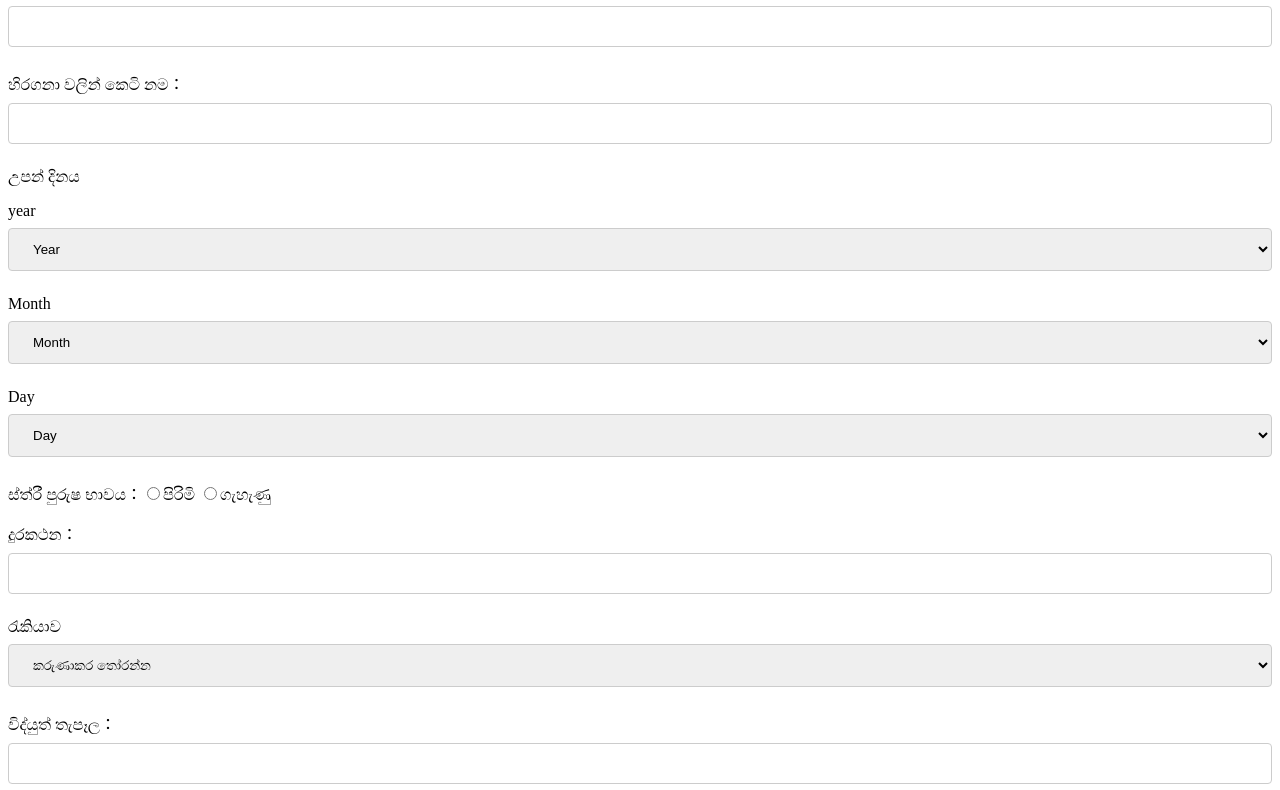
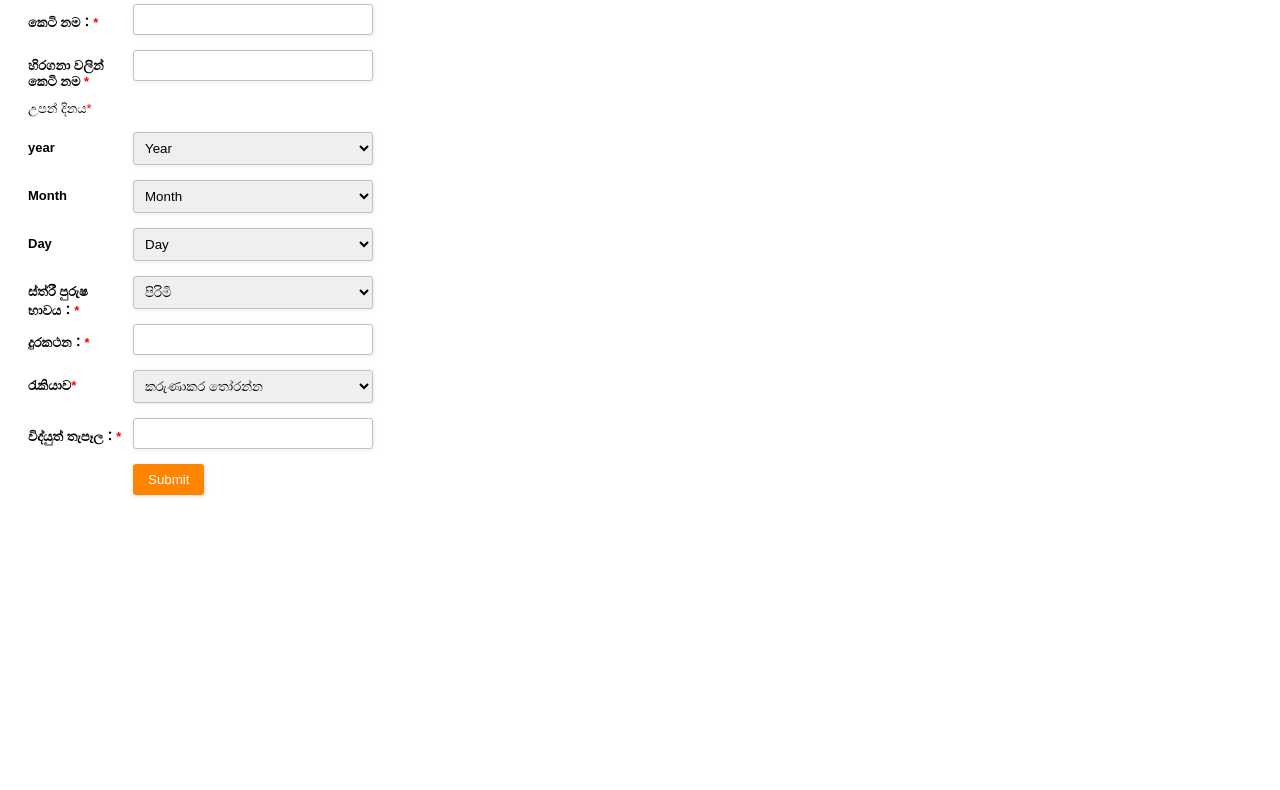
Before and after one commit to RobbinAKM/seleniumtw, a website: page view/form.html in a window 1280 px wide. Shown: the part 42-832 px from the top of the page. After the commit the page ends 800 px from the top, so only its background shows below. Drawn offline with Linux system fonts and the light colour scheme; files that its build step writes are made by us from their sources.

Commit message:
add files for project

```diff
--- a/public/style.css
+++ b/public/style.css
@@ -1,30 +1,86 @@
-input[type=text], select {
-  width: 100%;
-  padding: 12px 20px;
-  margin: 8px 0;
-  display: inline-block;
-  border: 1px solid #ccc;
-  border-radius: 4px;
-  box-sizing: border-box;
+.form-style-2{
+	max-width: 500px;
+	padding: 20px 12px 10px 20px;
+	font: 13px Arial, Helvetica, sans-serif;
+}
+.form-style-2-heading{
+	font-weight: bold;
+	font-style: italic;
+	border-bottom: 2px solid #ddd;
+	margin-bottom: 20px;
+	font-size: 15px;
+	padding-bottom: 3px;
 }
 
-input[type=submit] {
-  width: 100%;
-  background-color: #4CAF50;
-  color: white;
-  padding: 14px 20px;
-  margin: 8px 0;
-  border: none;
-  border-radius: 4px;
-  cursor: pointer;
+.form-style-2-heading2{
+  max-width: 500px;
+	font: 13px Arial, Helvetica, sans-serif;
+  margin-top: 20px;
 }
 
-input[type=submit]:hover {
-  background-color: #45a049;
+.form-style-2 label{
+	display: block;
+	margin: 0px 0px 15px 0px;
 }
-
-div {
-  border-radius: 5px;
-  background-color: #f2f2f2;
-  padding: 20px;
+.form-style-2 label > span{
+	width: 100px;
+	font-weight: bold;
+	float: left;
+	padding-top: 8px;
+	padding-right: 5px;
 }
+.form-style-2 span.required{
+	color:red;
+}
+.form-style-2 .tel-number-field{
+	width: 40px;
+	text-align: center;
+}
+.form-style-2 input.input-field, .form-style-2 .select-field{
+	width: 48%;
+}
+.form-style-2 input.input-field,
+.form-style-2 .tel-number-field,
+.form-style-2 .textarea-field,
+ .form-style-2 .select-field{
+	box-sizing: border-box;
+	-webkit-box-sizing: border-box;
+	-moz-box-sizing: border-box;
+	border: 1px solid #C2C2C2;
+	box-shadow: 1px 1px 4px #EBEBEB;
+	-moz-box-shadow: 1px 1px 4px #EBEBEB;
+	-webkit-box-shadow: 1px 1px 4px #EBEBEB;
+	border-radius: 3px;
+	-webkit-border-radius: 3px;
+	-moz-border-radius: 3px;
+	padding: 7px;
+	outline: none;
+}
+.form-style-2 .input-field:focus,
+.form-style-2 .tel-number-field:focus,
+.form-style-2 .textarea-field:focus,
+.form-style-2 .select-field:focus{
+	border: 1px solid #0C0;
+}
+.form-style-2 .textarea-field{
+	height:100px;
+	width: 55%;
+}
+.form-style-2 input[type=submit],
+.form-style-2 input[type=button]{
+	border: none;
+	padding: 8px 15px 8px 15px;
+	background: #FF8500;
+	color: #fff;
+	box-shadow: 1px 1px 4px #DADADA;
+	-moz-box-shadow: 1px 1px 4px #DADADA;
+	-webkit-box-shadow: 1px 1px 4px #DADADA;
+	border-radius: 3px;
+	-webkit-border-radius: 3px;
+	-moz-border-radius: 3px;
+}
+.form-style-2 input[type=submit]:hover,
+.form-style-2 input[type=button]:hover{
+	background: #EA7B00;
+	color: #fff;
+}
--- a/selenium.js
+++ b/selenium.js
@@ -5,8 +5,8 @@ const By = selenium.By ;
 
 const url = "https://townwork.net/appInpt/?joid=Y0055J4X";
 
-var name="kanaiya";
-var namefurikana="かにや";
+var name=document.getElementById("name").value;
+var namefurikana=document.getElementById("nameHirakana").value;
 var ph="07021669796";
 var email="dd@gmail.com";
 var sex="men";
--- a/view/form.html
+++ b/view/form.html
@@ -8,16 +8,18 @@
 </head>
 
 <body>
+<img src="ndb.jpg" alt="ndb-logo">
+  <div class="form-style-2">
   <form>
-  <p>
-කෙටි නම：<input type="text" name="name" size="40">
-  </p>
-  <p>
-  හිරගනා වලින් කෙටි නම：<input type="text" name="name" size="40">
-  </p>
-  <p>උපන් දිනය</p>
-  <p>year
-    <select>
+  <label for="field1"><span>
+කෙටි නම：<span class="required">*</span></span><input type="text"  class="input-field" name="field1">
+  </label>
+  <label for="field2"><span>
+  හිරගනා වලින් කෙටි නම <span class="required">*</span></span><input type="text"  class="input-field" name="field2">
+  </label>
+   <div class="form-style-2-heading2">උපන් දිනය<span class="required">*</span></div><br>
+  <label for="field4"><span>year</span>
+    <select name="field4" class="select-field">
       <option value="null">Year</option>
       <option value="1900">1900</option>
       <option value="1901">1901</option>
@@ -125,9 +127,9 @@
       <option value="2003">2003</option>
       <option value="2004">2004</option>
       </select>
-  </p>
-  <p>Month
-    <select>
+  </label>
+  <label for="field4"><span>Month</span>
+    <select name="field4" class="select-field">
       <option value="null">Month</option>
       <option value="1">1</option>
       <option value="2">2</option>
@@ -142,9 +144,9 @@
       <option value="11">11</option>
       <option value="12">12</option>
       </select>
-  </p>
-  <p>Day
-    <select>
+  </label>
+  <label for="field4"><span>Day</span>
+    <select name="field4" class="select-field">
       <option value="null">Day</option>
       <option value="1">1</option>
       <option value="2">2</option>
@@ -178,17 +180,18 @@
       <option value="30">30</option>
       <option value="31">31</option>
       </select>
-  </p>
-  <p>
-ස්ත්රී පුරුෂ භාවය：<input type="radio" name="sex" value="male">පිරිමි
-
-  <input type="radio" name="sex" value="female">ගැහැණු
-  </p>
-  <p>
-දුරකථන：<input type="text" name="name" size="40">
-  </p>
-  <p>රැකියාව
-  <select>
+  </label>
+  <label for="field5"><span>ස්ත්රී පුරුෂ භාවය：<span class="required">*</span></span>
+<select name="field5" class="select-field">
+  <option value="male">පිරිමි</option>
+  <option value="female">ගැහැණු</option>
+</select>
+  </label>
+  <label for="field6"><span>
+දුරකථන：<span class="required">*</span></span><input type="text" class="input-field" name="field6">
+  </label>
+  <label for="field7"><span>රැකියාව<span class="required">*</span></span>
+  <select name="field7" class="select-field">
 <option>කරුණාකර තෝරන්න</option>
 <option value="01">උසස් පාසැල</option>
 <option value="02">විශ්ව විද්‍යාල ශිෂ්‍යයා</option>
@@ -203,16 +206,16 @@
 <option value="11">වෙනත්</option>
 
   </select>
-  </p>
-  <p>
-විද්යුත් තැපෑල：<input type="text" name="name" size="40">
-  </p>
+  </label>
+  <label for="field8"><span>
+විද්යුත් තැපෑල：<span class="required">*</span></span><input type="text"  class="input-field" name="field8">
+  </label>
 
 
-  <p>
-  <input type="submit" value="送信"><input type="reset" value="リセット">
-  </p>
-  </form>
+</form>
+<label><span> </span><input type="submit" value="Submit" /></label>
+
+</div>
 
 </body>
 
```
Also changed, not shown: public/ndb.jpg (added).
